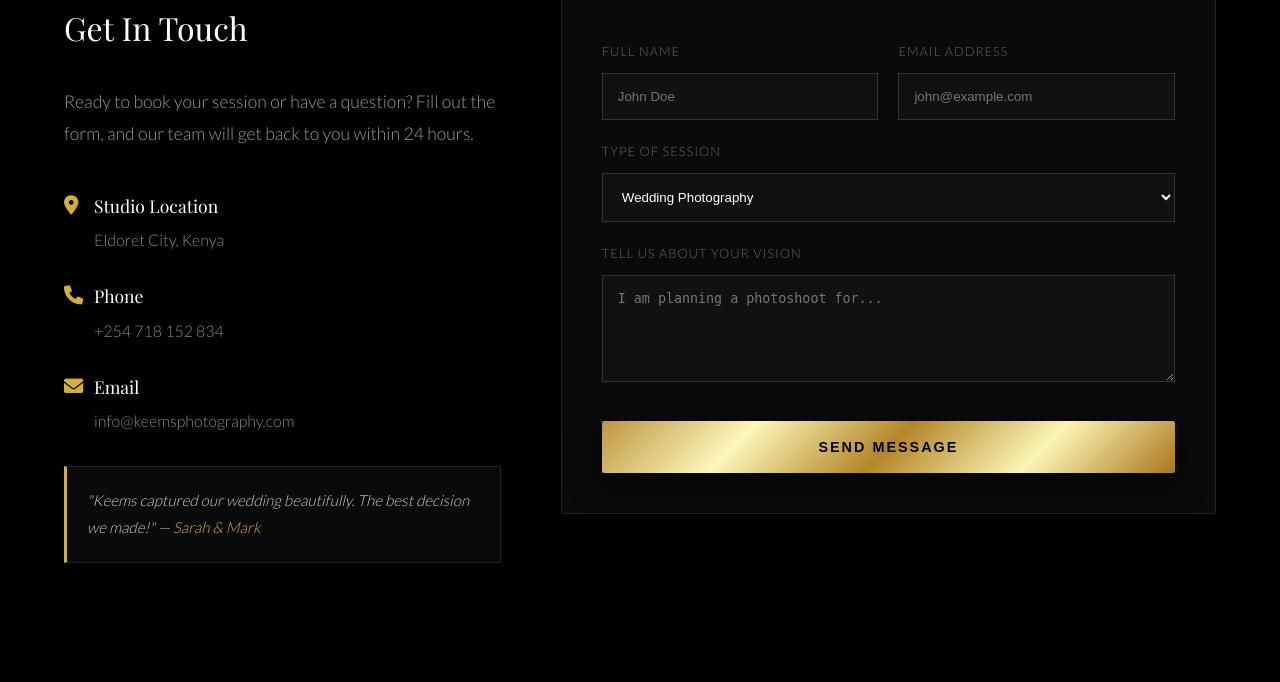
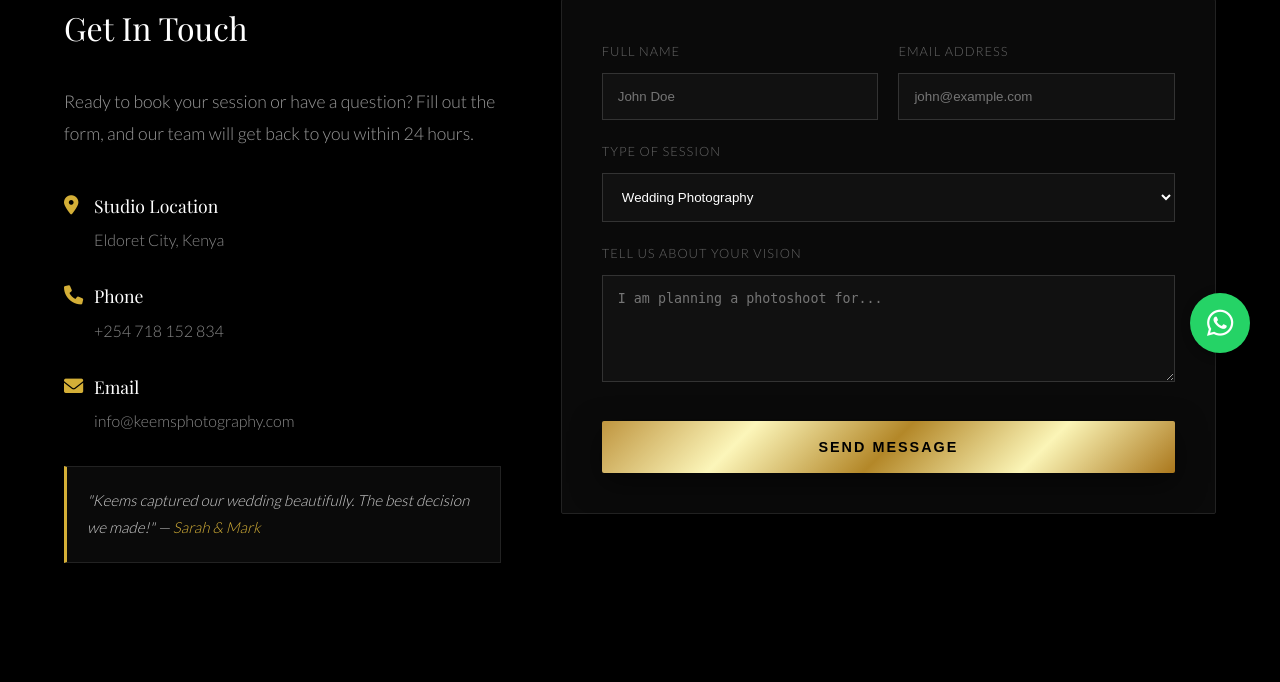
Before and after one commit to kelvin-keter/keems-photography, a Flask app: page /contact in a window 1280 px wide. Shown: the part 417-1099 px from the top of the page. Run offline with Flask 3, Linux system fonts and the light colour scheme; some web fonts are replaced.

Commit message:
Added WhatsApp floating button and final pricing tweaks

```diff
--- a/static/style.css
+++ b/static/style.css
@@ -415,6 +415,34 @@ footer {
     to { opacity: 1; transform: translateX(0); }
 }
 
+/* --- Floating WhatsApp Button --- */
+.whatsapp-float {
+    position: fixed;
+    bottom: 30px;
+    right: 30px;
+    width: 60px;
+    height: 60px;
+    background-color: #25d366;
+    color: #fff;
+    border-radius: 50%;
+    text-align: center;
+    font-size: 30px;
+    box-shadow: 2px 2px 10px rgba(0,0,0,0.5);
+    z-index: 2000;
+    display: flex;
+    align-items: center;
+    justify-content: center;
+    transition: var(--transition);
+    text-decoration: none; /* Ensures no underline */
+}
+
+.whatsapp-float:hover {
+    background-color: #128c7e;
+    transform: scale(1.1);
+    color: #fff;
+    box-shadow: 0 5px 15px rgba(37, 211, 102, 0.4);
+}
+
 /* --- MOBILE RESPONSIVENESS --- */
 @media (max-width: 768px) {
 
@@ -464,4 +492,13 @@ footer {
     .social-links {
         justify-content: center;
     }
+
+    /* WhatsApp Button Mobile Adjustment */
+    .whatsapp-float {
+        width: 50px;
+        height: 50px;
+        font-size: 24px;
+        bottom: 20px;
+        right: 20px;
+    }
 }
--- a/templates/base.html
+++ b/templates/base.html
@@ -77,6 +77,13 @@
         </div>
     </footer>
 
+    <a href="https://wa.me/254718152834?text=Hi%20Keems,%20I'm%20interested%20in%20booking%20a%20shoot!"
+       class="whatsapp-float"
+       target="_blank"
+       aria-label="Chat on WhatsApp">
+        <i class="fa-brands fa-whatsapp"></i>
+    </a>
+
     <script>
         function toggleMenu() {
             const nav = document.getElementById('navLinks');
```
